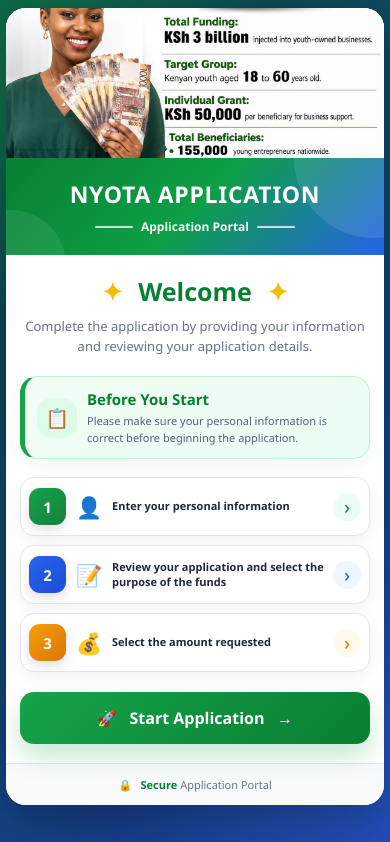
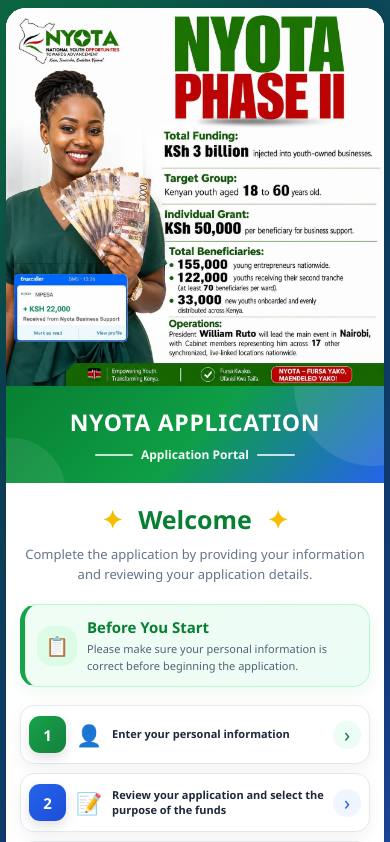
Before and after one commit to yegoni86/NYOTA-FUNDS-, a plain HTML site: page index.html in a window 390 px wide. Shown: the top 842 px of the page. Drawn offline with Linux system fonts and the light colour scheme.

Commit message:
Update index.html

```diff
--- a/index.html
+++ b/index.html
@@ -1,7 +1,6 @@
 <!DOCTYPE html>
 <html lang="en">
 <head>
-
 <meta charset="UTF-8">
 <meta name="viewport" content="width=device-width, initial-scale=1.0">
 
@@ -19,7 +18,6 @@
 body{
     min-height:100vh;
     padding:20px;
-
     display:flex;
     justify-content:center;
     align-items:center;
@@ -65,7 +63,6 @@
 }
 
 @keyframes appear{
-
     from{
         opacity:0;
         transform:translateY(25px) scale(.98);
@@ -75,7 +72,6 @@
         opacity:1;
         transform:translateY(0) scale(1);
     }
-
 }
 
 
@@ -91,12 +87,14 @@
 
 .hero img{
     width:100%;
-    height:220px;
-
+    height:auto;
     display:block;
 
-    object-fit:cover;
-    object-position:center;
+    /*
+       The image is NOT cropped.
+       Its original proportions are preserved.
+    */
+    object-fit:contain;
 }
 
 
@@ -158,32 +156,25 @@
 
 .header h1{
     position:relative;
-
     z-index:1;
 
     font-size:30px;
-
     font-weight:900;
-
     letter-spacing:.7px;
 }
 
 .subtitle{
     position:relative;
-
     z-index:1;
 
     display:flex;
-
     align-items:center;
     justify-content:center;
 
     gap:14px;
-
     margin-top:8px;
 
     font-size:15px;
-
     font-weight:600;
 
     opacity:.95;
@@ -214,7 +205,6 @@
 
 .welcome{
     text-align:center;
-
     margin-bottom:26px;
 }
 
@@ -222,7 +212,6 @@
     color:#087f32;
 
     font-size:31px;
-
     font-weight:800;
 
     margin-bottom:8px;
@@ -230,17 +219,13 @@
 
 .welcome h2::before{
     content:"✦";
-
     color:#f5bd00;
-
     margin-right:9px;
 }
 
 .welcome h2::after{
     content:"✦";
-
     color:#f5bd00;
-
     margin-left:9px;
 }
 
@@ -248,11 +233,9 @@
     color:#64748b;
 
     font-size:15px;
-
     line-height:1.7;
 
     max-width:500px;
-
     margin:auto;
 }
 
@@ -263,13 +246,11 @@
 
 .notice{
     display:flex;
-
     align-items:center;
 
     gap:16px;
 
     padding:18px;
-
     margin-bottom:24px;
 
     border-radius:17px;
@@ -282,7 +263,6 @@
         );
 
     border:1px solid #bbf7d0;
-
     border-left:5px solid #16a34a;
 
     box-shadow:
@@ -292,11 +272,9 @@
 .notice-icon{
     width:52px;
     height:52px;
-
     min-width:52px;
 
     display:flex;
-
     align-items:center;
     justify-content:center;
 
@@ -311,7 +289,6 @@
     color:#087f32;
 
     font-size:17px;
-
     margin-bottom:4px;
 }
 
@@ -319,7 +296,6 @@
     color:#526174;
 
     font-size:13px;
-
     line-height:1.5;
 }
 
@@ -330,7 +306,6 @@
 
 .steps{
     display:flex;
-
     flex-direction:column;
 
     gap:12px;
@@ -340,7 +315,6 @@
 
 .step{
     display:flex;
-
     align-items:center;
 
     gap:13px;
@@ -380,7 +354,6 @@
     min-width:45px;
 
     display:flex;
-
     align-items:center;
     justify-content:center;
 
@@ -389,7 +362,6 @@
     color:white;
 
     font-size:18px;
-
     font-weight:800;
 
     box-shadow:
@@ -430,7 +402,6 @@
 
 .step-icon{
     width:45px;
-
     min-width:45px;
 
     text-align:center;
@@ -449,7 +420,6 @@
     color:#1e293b;
 
     font-size:14px;
-
     font-weight:650;
 
     line-height:1.45;
@@ -467,32 +437,27 @@
     min-width:34px;
 
     display:flex;
-
     align-items:center;
     justify-content:center;
 
     border-radius:50%;
 
     font-size:25px;
-
     font-weight:400;
 }
 
 .arrow-green{
     color:#15803d;
-
     background:#ecfdf5;
 }
 
 .arrow-blue{
     color:#2563eb;
-
     background:#eff6ff;
 }
 
 .arrow-yellow{
     color:#d97706;
-
     background:#fffbeb;
 }
 
@@ -522,7 +487,6 @@
         );
 
     font-size:18px;
-
     font-weight:800;
 
     cursor:pointer;
@@ -597,40 +561,32 @@
 
 
 /* =========================
-   MOBILE PHONE
+   MOBILE
 ========================= */
 
 @media(max-width:600px){
 
     body{
         padding:6px;
-
         align-items:flex-start;
-
         padding-top:8px;
     }
 
     .container{
         width:100%;
-
         max-width:100%;
-
         border-radius:20px;
     }
 
-
-    /* Smaller image on phone */
+    /*
+       Full image remains visible on mobile too.
+    */
 
     .hero img{
         width:100%;
-
-        height:150px;
-
-        object-fit:cover;
-
-        object-position:center;
+        height:auto;
+        display:block;
     }
-
 
     .header{
         padding:20px 12px;
@@ -642,7 +598,6 @@
 
     .subtitle{
         font-size:12px;
-
         gap:8px;
     }
 
@@ -650,11 +605,9 @@
         width:38px;
     }
 
-
     .content{
         padding:19px 14px;
     }
-
 
     .welcome{
         margin-bottom:20px;
@@ -666,25 +619,19 @@
 
     .welcome p{
         font-size:13px;
-
         line-height:1.55;
     }
 
-
     .notice{
         padding:12px;
-
         gap:10px;
-
         margin-bottom:18px;
     }
 
     .notice-icon{
         width:40px;
         height:40px;
-
         min-width:40px;
-
         font-size:19px;
     }
 
@@ -696,76 +643,53 @@
         font-size:11px;
     }
 
-
     .steps{
         gap:9px;
-
         margin-bottom:20px;
     }
 
-
     .step{
         padding:10px 8px;
-
         gap:7px;
-
         border-radius:14px;
     }
-
 
     .number{
         width:37px;
         height:37px;
-
         min-width:37px;
-
         font-size:15px;
-
         border-radius:11px;
     }
 
-
     .step-icon{
         width:32px;
-
         min-width:32px;
-
         font-size:21px;
     }
 
-
     .step-text{
         font-size:11px;
-
         line-height:1.35;
     }
-
 
     .arrow{
         width:28px;
         height:28px;
-
         min-width:28px;
-
         font-size:20px;
     }
 
-
     .start{
         padding:15px;
-
         font-size:16px;
-
         border-radius:14px;
     }
 
-
     .footer{
         padding:13px;
-
         font-size:11px;
     }
-
 }
 
 
@@ -776,7 +700,8 @@
 @media(max-width:380px){
 
     .hero img{
-        height:130px;
+        width:100%;
+        height:auto;
     }
 
     .content{
@@ -802,17 +727,13 @@
     .number{
         width:34px;
         height:34px;
-
         min-width:34px;
-
         font-size:14px;
     }
 
     .step-icon{
         width:28px;
-
         min-width:28px;
-
         font-size:19px;
     }
 
@@ -823,28 +744,21 @@
     .arrow{
         width:25px;
         height:25px;
-
         min-width:25px;
-
         font-size:18px;
     }
-
 }
 
 </style>
-
 </head>
 
 
 <body>
 
-
 <div class="container">
 
 
-    <!-- =========================
-         NYOTA IMAGE
-    ========================== -->
+    <!-- NYOTA IMAGE -->
 
     <div class="hero">
 
@@ -856,9 +770,7 @@
     </div>
 
 
-    <!-- =========================
-         HEADER
-    ========================== -->
+    <!-- HEADER -->
 
     <div class="header">
 
@@ -881,9 +793,7 @@
     </div>
 
 
-    <!-- =========================
-         CONTENT
-    ========================== -->
+    <!-- CONTENT -->
 
     <div class="content">
 
@@ -928,14 +838,10 @@
         </div>
 
 
-        <!-- =========================
-             APPLICATION STEPS
-        ========================== -->
+        <!-- APPLICATION STEPS -->
 
         <div class="steps">
 
-
-            <!-- STEP 1 -->
 
             <div class="step">
 
@@ -958,8 +864,6 @@
             </div>
 
 
-            <!-- STEP 2 -->
-
             <div class="step">
 
                 <div class="number blue">
@@ -981,8 +885,6 @@
 
             </div>
 
-
-            <!-- STEP 3 -->
 
             <div class="step">
 
@@ -1007,9 +909,7 @@
         </div>
 
 
-        <!-- =========================
-             START APPLICATION
-        ========================== -->
+        <!-- START APPLICATION -->
 
         <button
             class="start"
@@ -1027,9 +927,7 @@
     </div>
 
 
-    <!-- =========================
-         FOOTER
-    ========================== -->
+    <!-- FOOTER -->
 
     <div class="footer">
 
@@ -1057,6 +955,5 @@
 
 </script>
 
-
 </body>
 </html>
```
